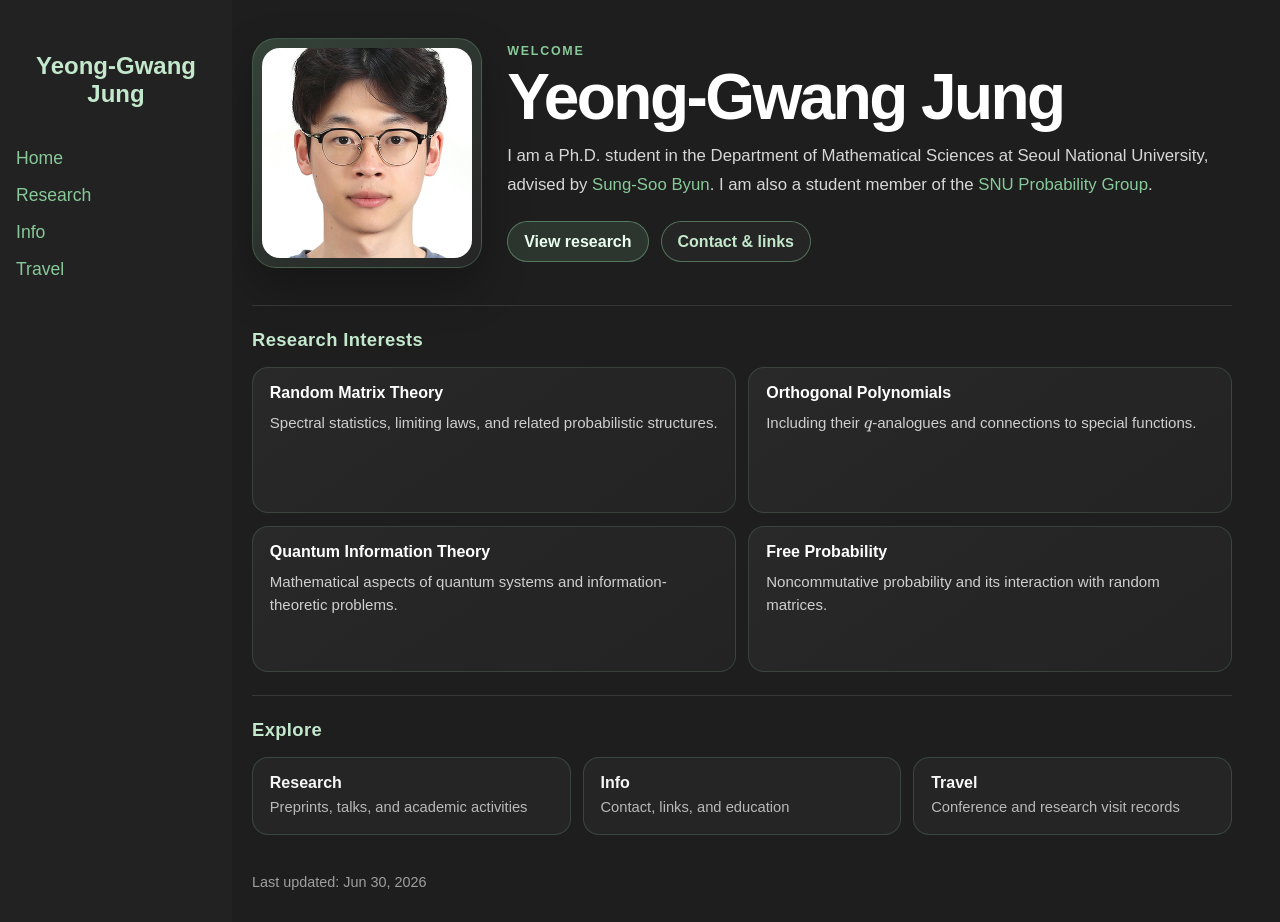
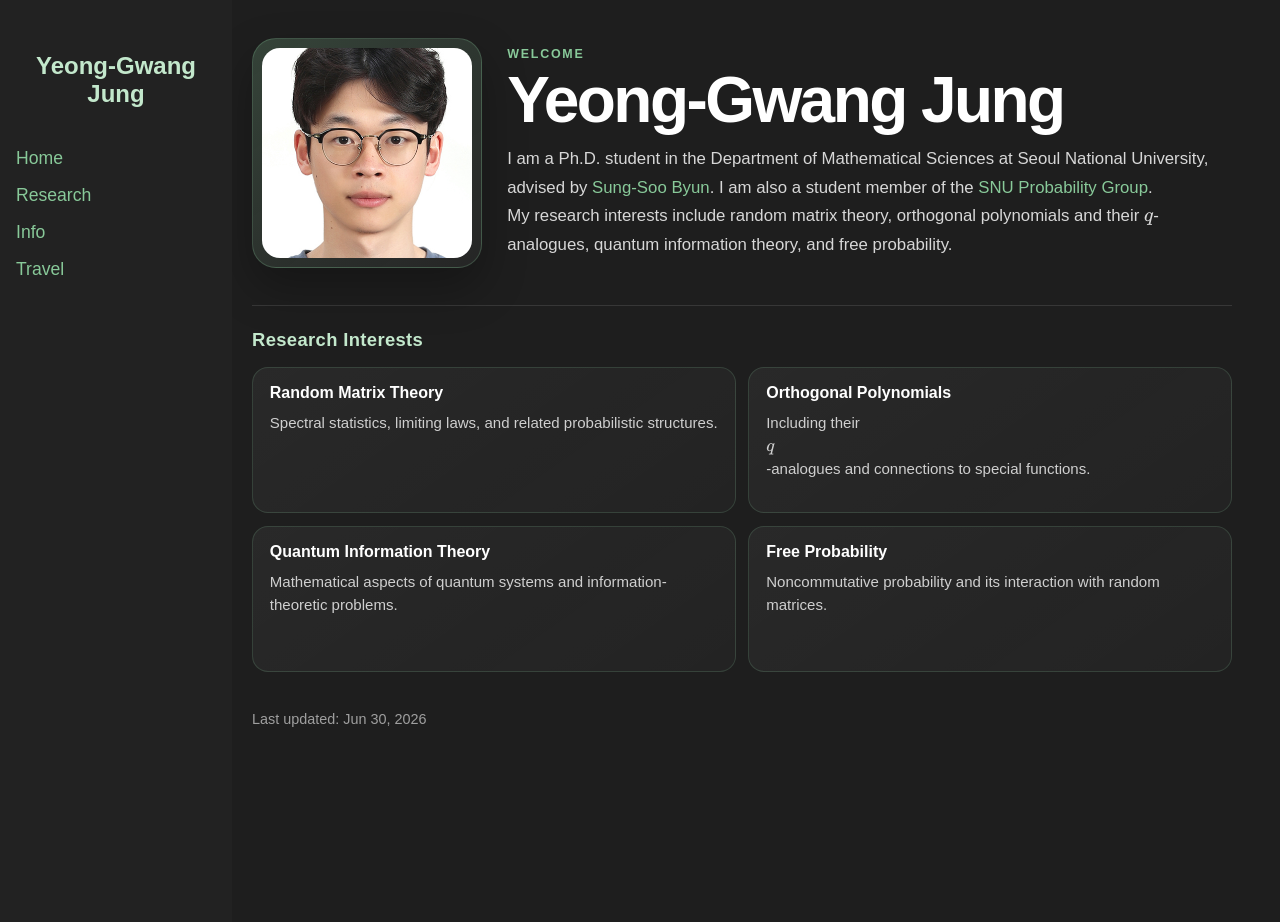
Before and after one commit to y-gJung/y-gJung.github.io, a Jekyll site: the page built from index.md, in a window 1280 px wide and 922 px high. Built offline with Jekyll 4.4.1, drawn with Linux system fonts in a browser that asks for light colours.

Commit message:
Update index.md

```diff
--- a/index.md
+++ b/index.md
@@ -18,11 +18,10 @@ title: Home
         I am also a student member of the
         <a href="https://sites.google.com/view/snuprob/home?authuser=0">SNU Probability Group</a>.
       </p>
-
-      <div class="home-actions">
-        <a class="button-link" href="/research.html">View research</a>
-        <a class="button-link button-link-secondary" href="/info.html">Contact &amp; links</a>
-      </div>
+      <p class="lead">
+        My research interests include random matrix theory, orthogonal polynomials and their
+        <span class="math-inline">$q$</span>-analogues, quantum information theory, and free probability.
+      </p>
     </div>
   </header>
 
@@ -35,7 +34,7 @@ title: Home
       </div>
       <div class="interest-card">
         <strong>Orthogonal Polynomials</strong>
-        <span>Including their $q$-analogues and connections to special functions.</span>
+        <span>Including their <span class="math-inline">$q$</span>-analogues and connections to special functions.</span>
       </div>
       <div class="interest-card">
         <strong>Quantum Information Theory</strong>
@@ -45,24 +44,6 @@ title: Home
         <strong>Free Probability</strong>
         <span>Noncommutative probability and its interaction with random matrices.</span>
       </div>
-    </div>
-  </section>
-
-  <section class="home-section">
-    <h2>Explore</h2>
-    <div class="home-link-grid">
-      <a class="mini-card" href="/research.html">
-        <strong>Research</strong>
-        <span>Preprints, talks, and academic activities</span>
-      </a>
-      <a class="mini-card" href="/info.html">
-        <strong>Info</strong>
-        <span>Contact, links, and education</span>
-      </a>
-      <a class="mini-card" href="/travel.html">
-        <strong>Travel</strong>
-        <span>Conference and research visit records</span>
-      </a>
     </div>
   </section>
 
```
